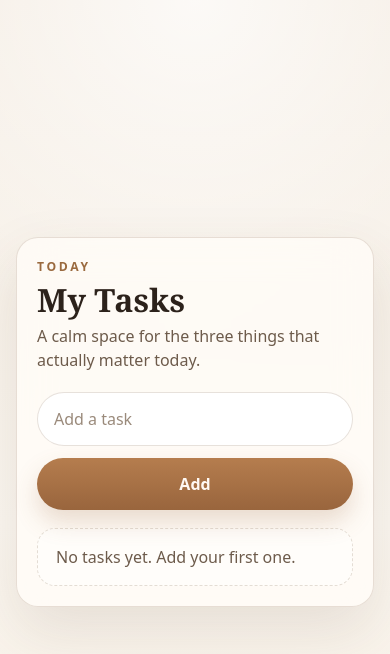
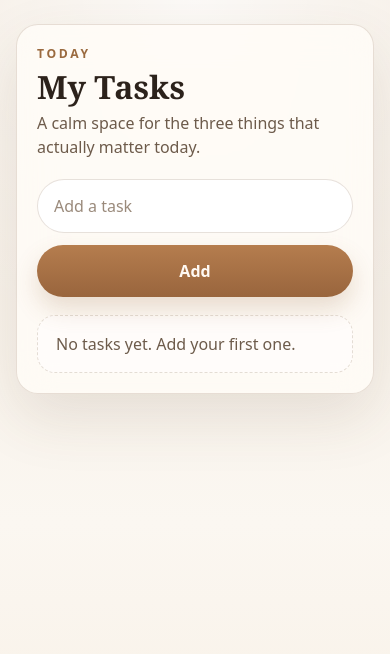
Before and after one commit to yuya2017/react-test-2026-03-28, a React (Vite) app: page / in a window 390 px wide. Shown: the top 654 px of the page. Built offline with nearby package versions, Linux system fonts and the light colour scheme; the HTML template or start-up script is replaced by a standard one.

Commit message:
fix: モバイル表示の上寄せを修正

```diff
--- a/src/App.css
+++ b/src/App.css
@@ -204,7 +204,8 @@
 
 @media (max-width: 480px) {
   .app-shell {
-    padding: 16px;
+    place-items: start center;
+    padding: 24px 16px 32px;
   }
 
   .todo-card {
```
Also changed, not shown: 1 other file (tests, documents, lock files or other folders).
